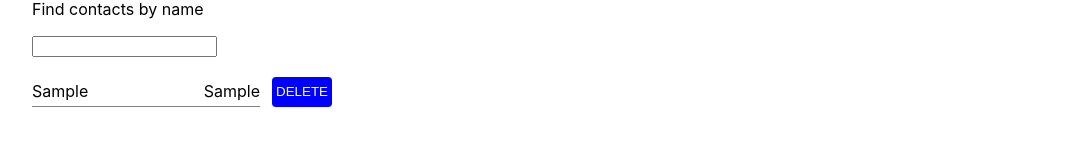
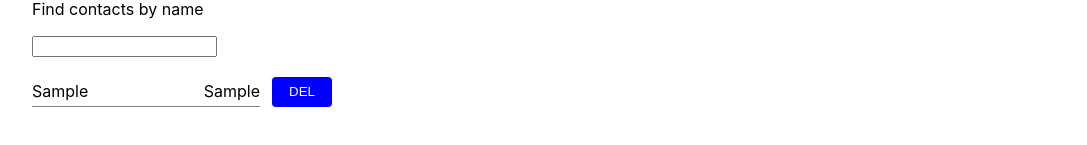
Before and after one commit to RZFalcore/goit-react-hw-08-phonebook, a React (Create React App) app: page / in a window 1280 px wide. Both pictures are taken after typing "Sample", "Sample" into the empty fields and a click on the button "ADD CONTACT". Shown: the part 327-472 px from the top of the page, without its empty margins (96-1183 px from the left). Built offline with nearby package versions, Linux system fonts and the light colour scheme.

Commit message:
step 2 refact with redux toolkit done

```diff
--- a/src/Contact/Contact.js
+++ b/src/Contact/Contact.js
@@ -12,7 +12,7 @@ const Contact = ({ id, name, number, onDelete }) => (
       <label>{number}</label>
     </div>
     <button className={styles.button} onClick={onDelete}>
-      Delete
+      Del
     </button>
   </li>
 );
```
